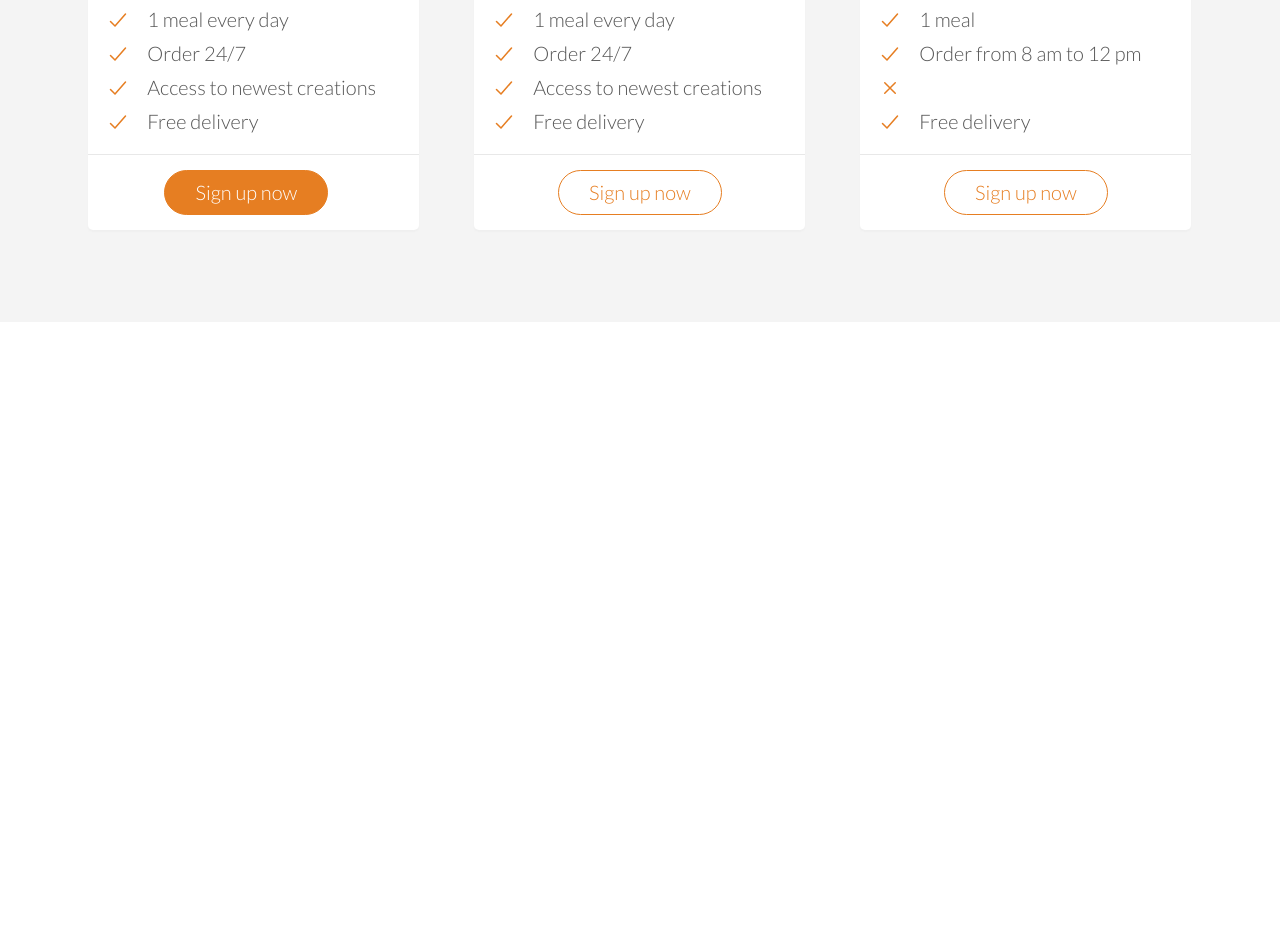
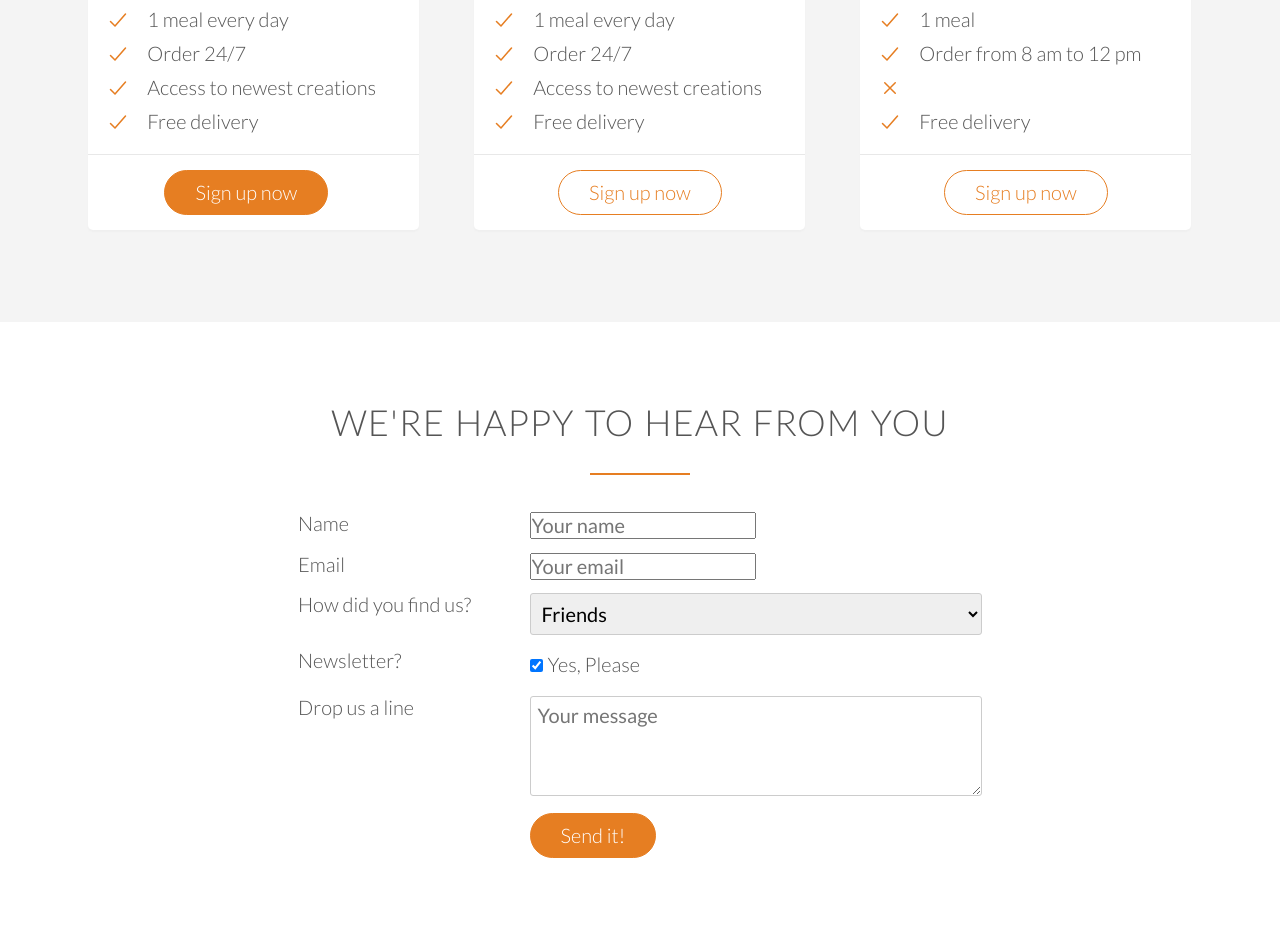
Before and after one commit to kurtparizek/Omnifood_Udemy_Course, a plain HTML site: page index.html in a window 1280 px wide. Shown: the part 4315-5260 px from the top of the page. Before the commit the page ends 4637 px from the top, so only its background shows below. Drawn offline with nearby package versions, Linux system fonts and the light colour scheme.

Commit message:
Form Section Completed

```diff
--- a/index.html
+++ b/index.html
@@ -309,6 +309,68 @@
                 </div>
                 </div>
         </section>
+        <section class="section-form">
+            <div class="row">
+                <h2>We're happy to hear from you</h2>
+            </div>
+            <div class="row">
+                <form method="post" action="#" class="contact-form">
+                    <div class="row">
+                        <div class="col span-1-of-3">
+                            <label for="name">Name</label>
+                        </div>
+                        <div class="col span-2-of-3">
+                            <input type="test" name="name" placeholder="Your name" required>
+                        </div>
+                    </div>
+                     <div class="row">
+                        <div class="col span-1-of-3">
+                            <label for="email">Email</label>
+                        </div>
+                        <div class="col span-2-of-3">
+                            <input type="test" name="email" placeholder="Your email" required>
+                        </div>
+                    </div>
+                     <div class="row">
+                        <div class="col span-1-of-3">
+                            <label for="find-us">How did you find us?</label>
+                        </div>
+                        <div class="col span-2-of-3">
+                            <select name="find-us" id="find-us">
+                                <option value="friends" selected>Friends</option>
+                                <option value="search">Search Engine</option>
+                                <option value="ad">Advertisement</option>
+                                <option value="other">Other</option>
+                            </select>
+                        </div>
+                    </div>
+                    <div class="row">
+                        <div class="col span-1-of-3">
+                            <label>Newsletter?</label>
+                        </div>
+                        <div class="col span-2-of-3">
+                            <input type="checkbox" name="news" id="news" checked>Yes, Please
+                        </div>
+                    </div>
+                     <div class="row">
+                        <div class="col span-1-of-3">
+                            <label>Drop us a line</label>
+                        </div>
+                        <div class="col span-2-of-3">
+                            <textarea name="message" placeholder = "Your message"></textarea>
+                        </div>
+                    </div>
+                    <div class="row">
+                        <div class="col span-1-of-3">
+                            <label>&nbsp;</label>
+                        </div>
+                        <div class="col span-2-of-3">
+                            <input type="submit" value="Send it!">
+                        </div>
+                    </div>
+                </form>
+            </div>
+        </section>
         <script src="https://unpkg.com/ionicons@5.1.2/dist/ionicons.js"></script>
     </body>
 
--- a/resources/css/style.css
+++ b/resources/css/style.css
@@ -129,7 +129,8 @@ h3 {
 /* --------------BUTTONS-------------- */
 
 .btn:link,
-.btn:visited {
+.btn:visited,
+input[type=submit] {
     /* inline block so that you have give some padding */
     display: inline-block;
     padding: 10px 30px;
@@ -140,7 +141,8 @@ h3 {
 }
 
 .btn-full:link,
-.btn-full:visited {
+.btn-full:visited,
+input[type=submit] {
     background-color: #e67e22;
     border: 1px solid #e67e22;
     color: #fff;
@@ -155,7 +157,9 @@ h3 {
 
 
 .btn:hover,
-.btn:active {
+.btn:active,
+input[type=submit]:hover,
+input[type=submit]:active {
     /* Darker orange when hovered over */
     background-color: #cf6d17;
     border: 1px solid #cf6d17;
@@ -457,3 +461,34 @@ cite img {
 .plan-box ul li {
     padding: 5px 0;
 }
+
+/* ----------------------------------------------------- */
+/* SIGN UP SECTION */
+/* ----------------------------------------------------- */
+
+.contact-form {
+    width: 60%;
+    margin: 0 auto;
+}
+
+input[type=text],
+input[type=email],
+select,
+textarea {
+    width: 100%;
+    padding: 7px;
+    border-radius: 3px;
+    border: 1px solid #ccc;
+}
+
+textArea {
+    height: 100px;
+}
+
+input[type=checkbox] {
+    margin: 10px 5px 10px 0;
+}
+
+*:focus {
+    outline: none;
+}
```
